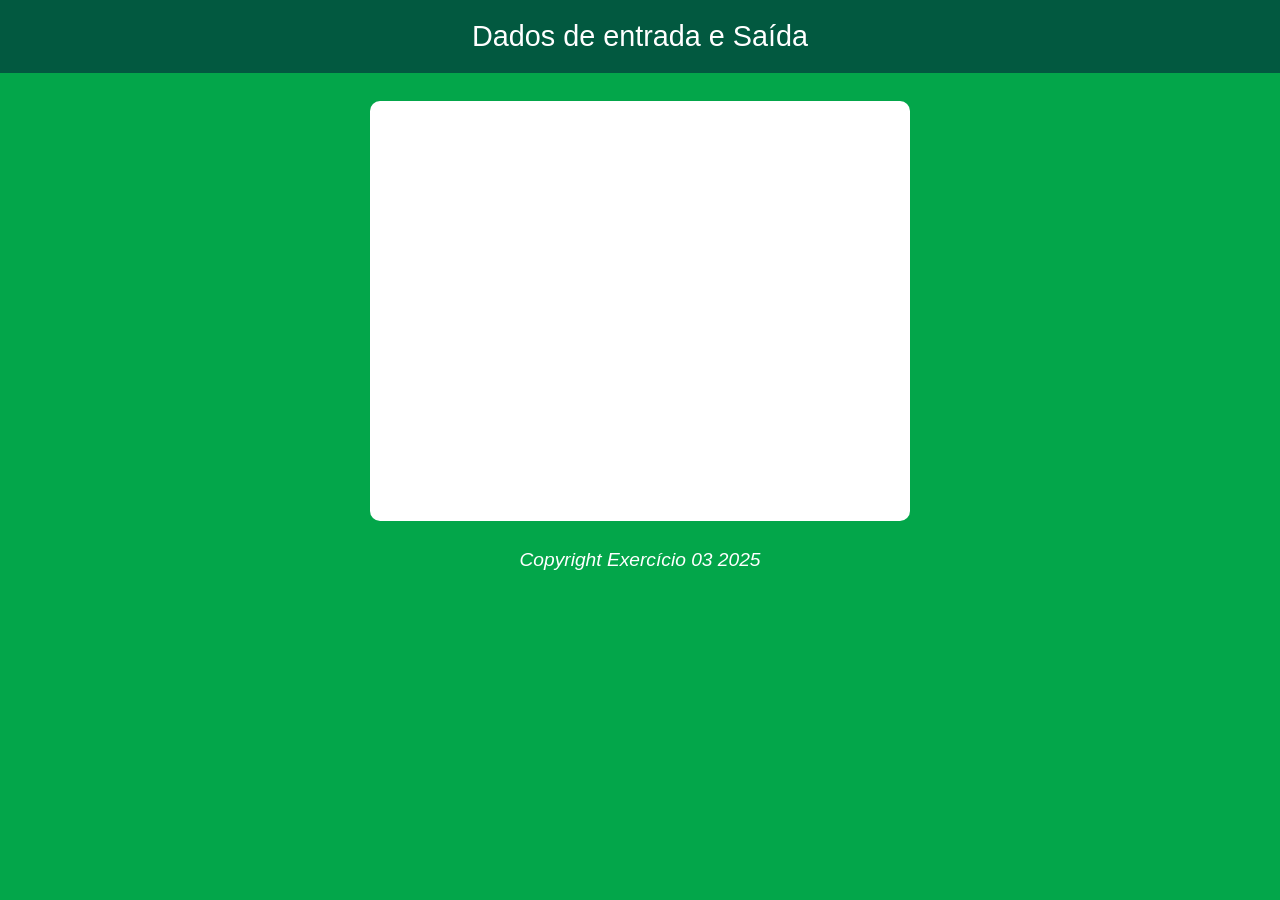
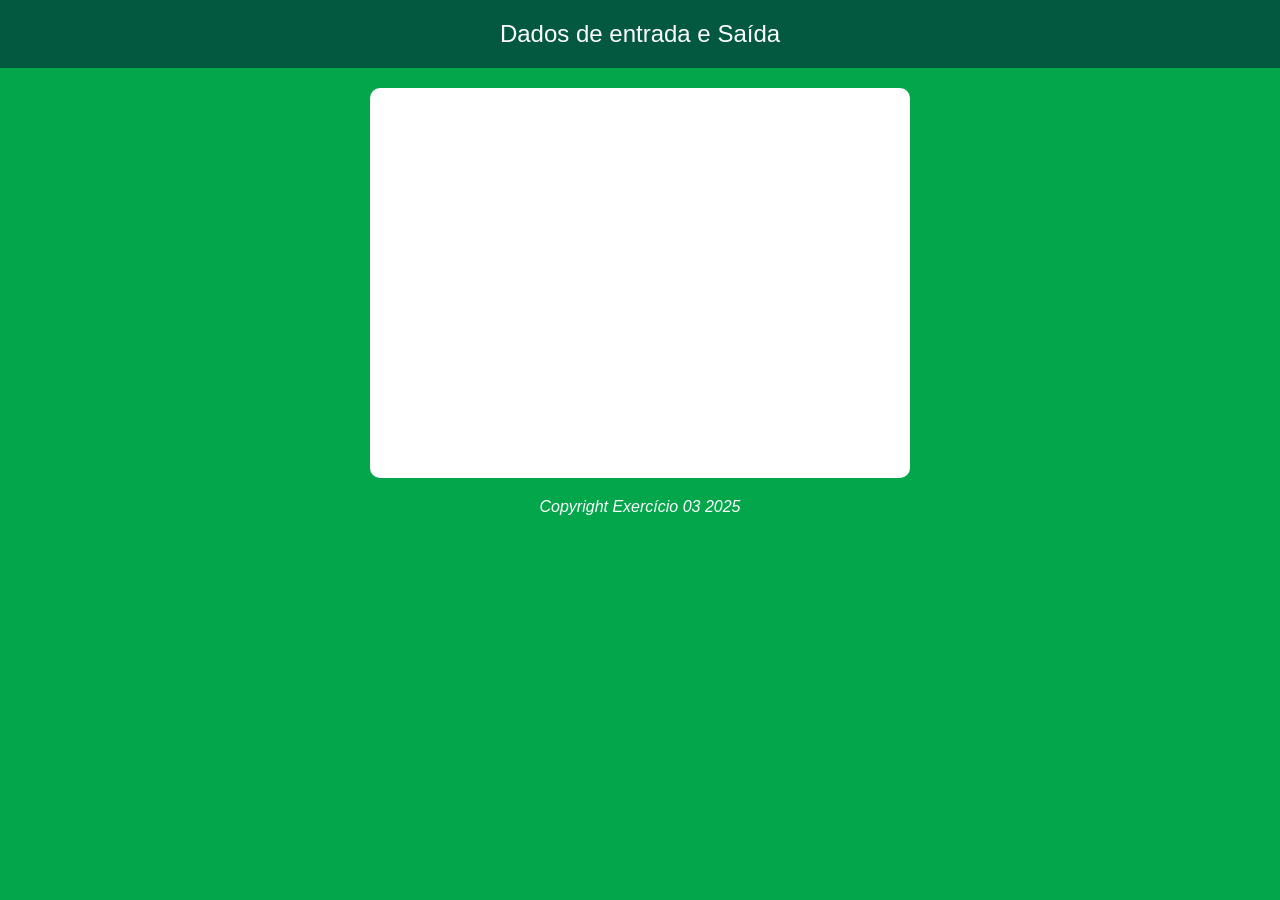

Atualização Estilo CSS

--- a/aula03/css/style.css
+++ b/aula03/css/style.css
@@ -7,15 +7,17 @@
 
 body {
     background-color: #03A64A;
+}
+
+h2, p, section {
     font-family: "Poppins", sans-serif;
-    font-weight: 400;
     font-style: normal;
-    font-size: 1.2em;
 }
 
 h2 {
     font-weight: 500;
-    font-style: normal;
+    color: white;
+    text-align: center;
 }
 
 header {
@@ -23,20 +25,16 @@ header {
     background-color: #025940;
 }
 
-header h2 {
-    color: white;
-    text-align: center;
-}
-
 main {
-    margin: 28px 5px;
+    margin: 20px 5px;
 }
 
 section {
     max-width: 500px;
-    height: 380px;
+    height: 350px;
     margin: auto;
     padding: 20px;
+    font-size: 1.2em;
     background-color: white;
     border-radius: 10px;
 }
